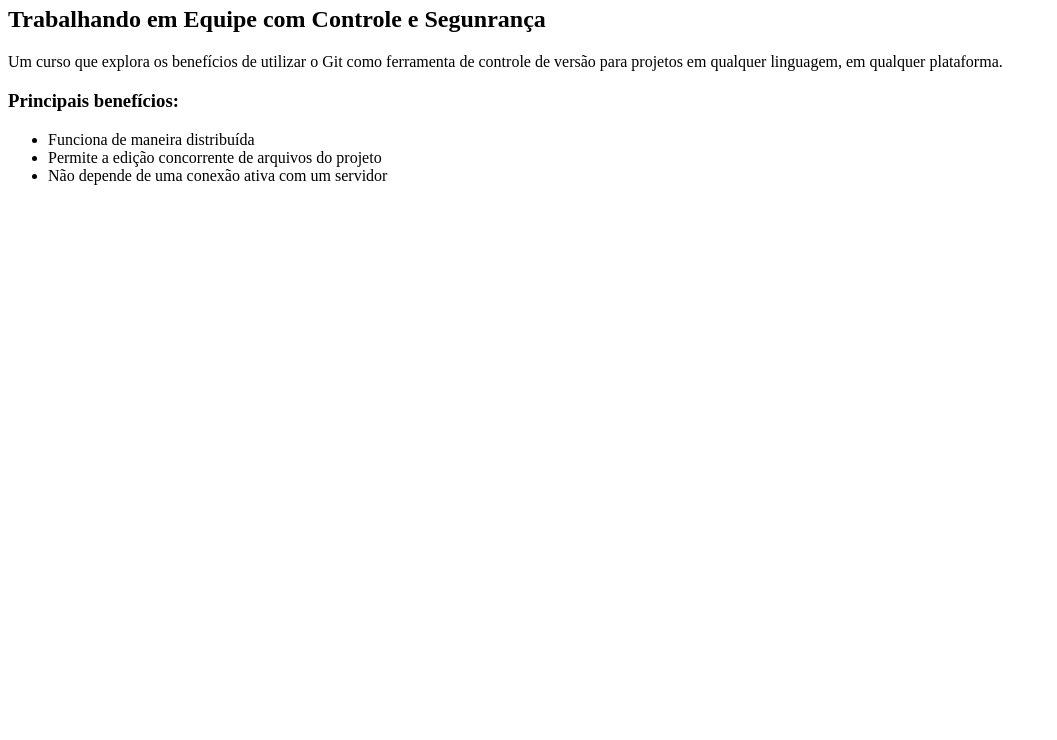
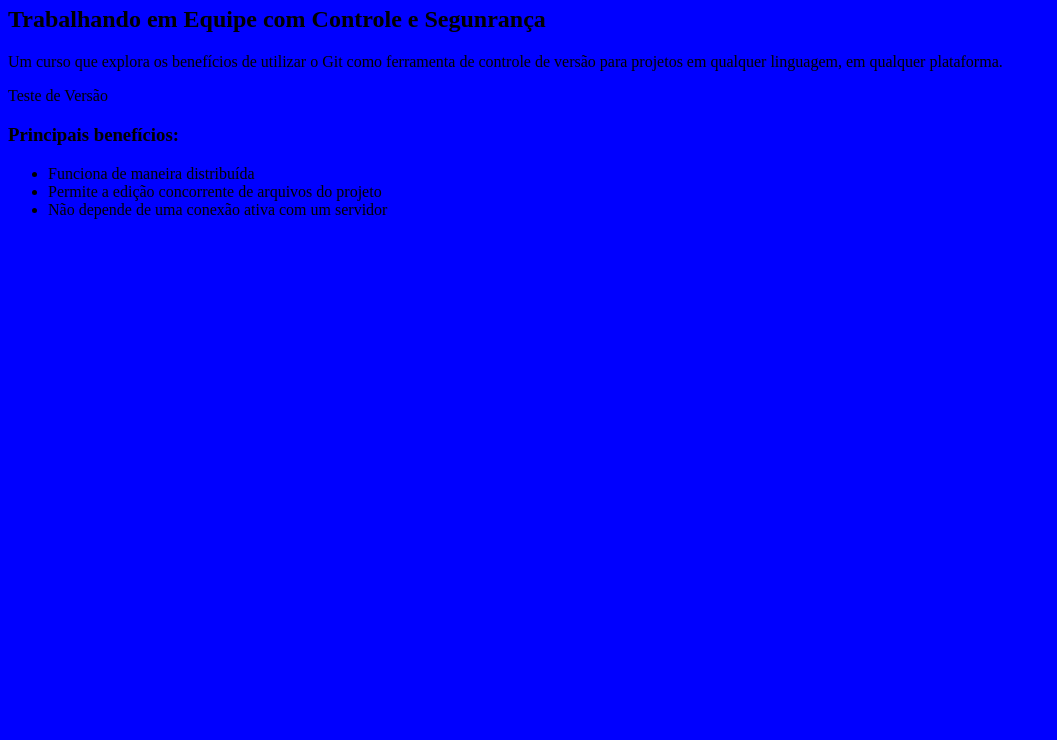
Before and after one commit to keysecf/curso-git, a plain HTML site: page index.html in a window 1280 px wide. Shown: the part 60-800 px from the top of the page, without its empty margins (0-1057 px from the left). Drawn offline with Linux system fonts and the light colour scheme.

Commit message:
Inicio do Design

```diff
--- /dev/null
+++ b/estilo.css
@@ -0,0 +1,3 @@
+body {
+	background-color: blue;
+}
--- a/index.html
+++ b/index.html
@@ -1,11 +1,16 @@
+
+
 <html>
     <head>
+        <link rel="stylesheet" type="text/css" href="estilo.css">
     </head>
     <body>
     	<h1>Git</h1>
     	<h2>Trabalhando em Equipe com Controle e Segunrança</h2>
 
         <p>Um curso que explora os benefícios de utilizar o Git como ferramenta de controle de versão para projetos em qualquer linguagem, em qualquer plataforma.</p>
+
+        <p>Teste de Versão</p>
 
         <h3>Principais benefícios:</h3>
         <ul>
```
